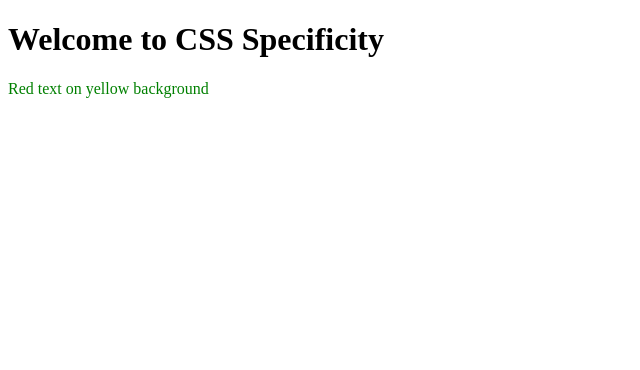
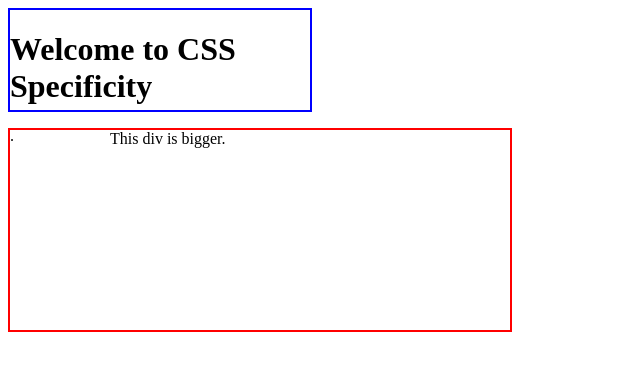
Before and after one commit to Dennis4507/CSS-Specificity, a plain HTML site: page index.html in a window 1280 px wide. Shown: the whole page, without its empty margins (0-640 px from the left). Drawn offline with Linux system fonts and the light colour scheme.

Commit message:
Third Commit

```diff
--- a/index.html
+++ b/index.html
@@ -7,11 +7,13 @@
     <link rel="stylesheet" href="style.css">
 </head>
 <body>
-    <h1>Welcome to CSS Specificity</h1>
 
-    <p><div class="main">
-        <div class="list" id="subsection">Red text on yellow background</div>
-      </div></p>
+    <div class="div1"><h1>Welcome to CSS Specificity</h1>.</div>
+
+    <p><div class="div2">
+
+        This div is bigger.
+    </div></p>
 
 </body>
 </html>
--- a/style.css
+++ b/style.css
@@ -1,8 +1,14 @@
-#subsection {
-    color: green;
+ .div1 {
+    width: 300px;
+    height: 100px;
+    border: 2px solid blue;
+    padding-top: 0%;
   }
 
-  /* rule 2 */
-  .main .list {
-    color: red;
+  .div2 {
+    width: 300px;
+    height: 100px;
+    padding: 100px;
+    border: 2px solid red;
+    padding-top: 0%;
   }
```
Also changed, not shown: 1 other file.
